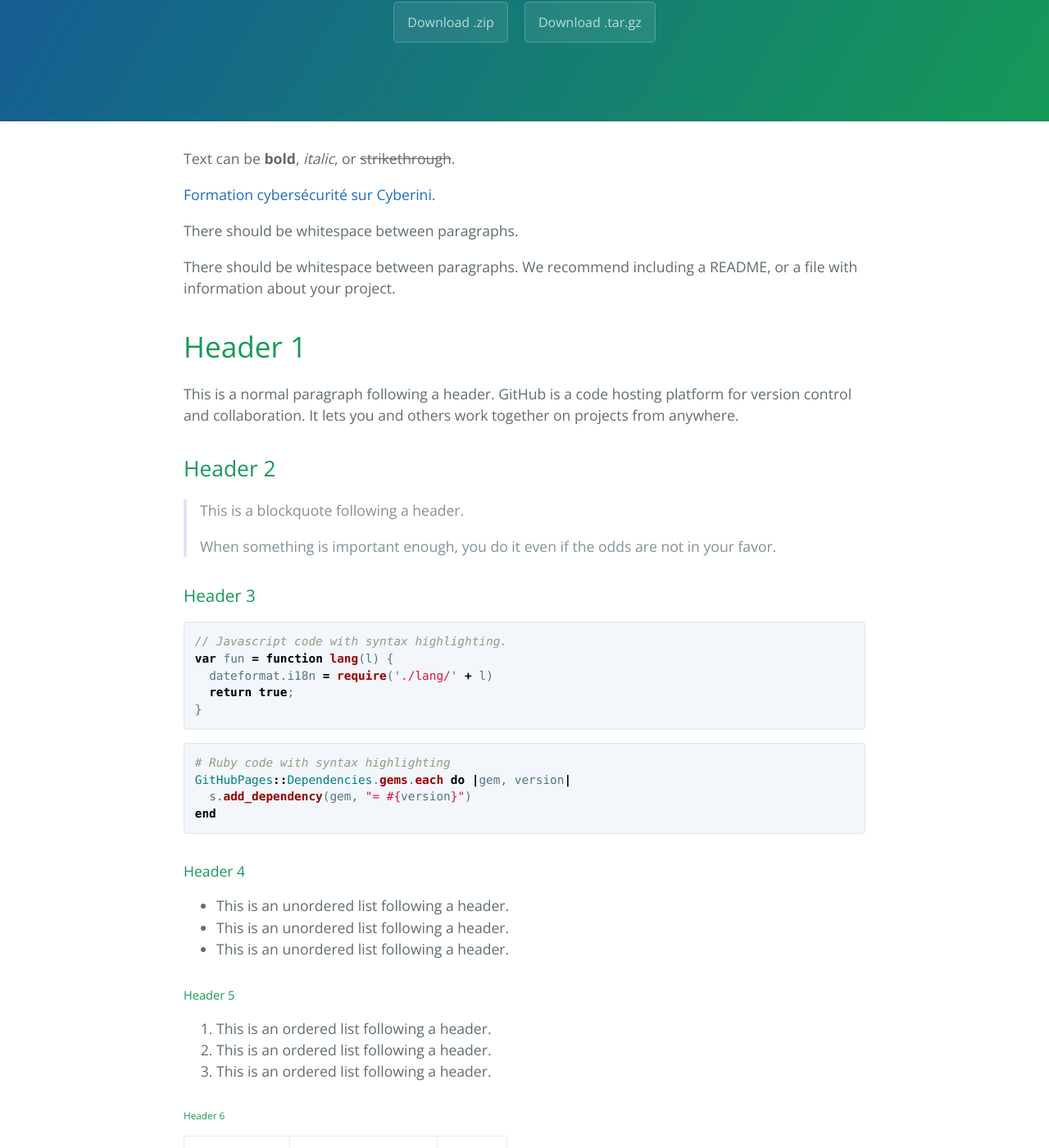
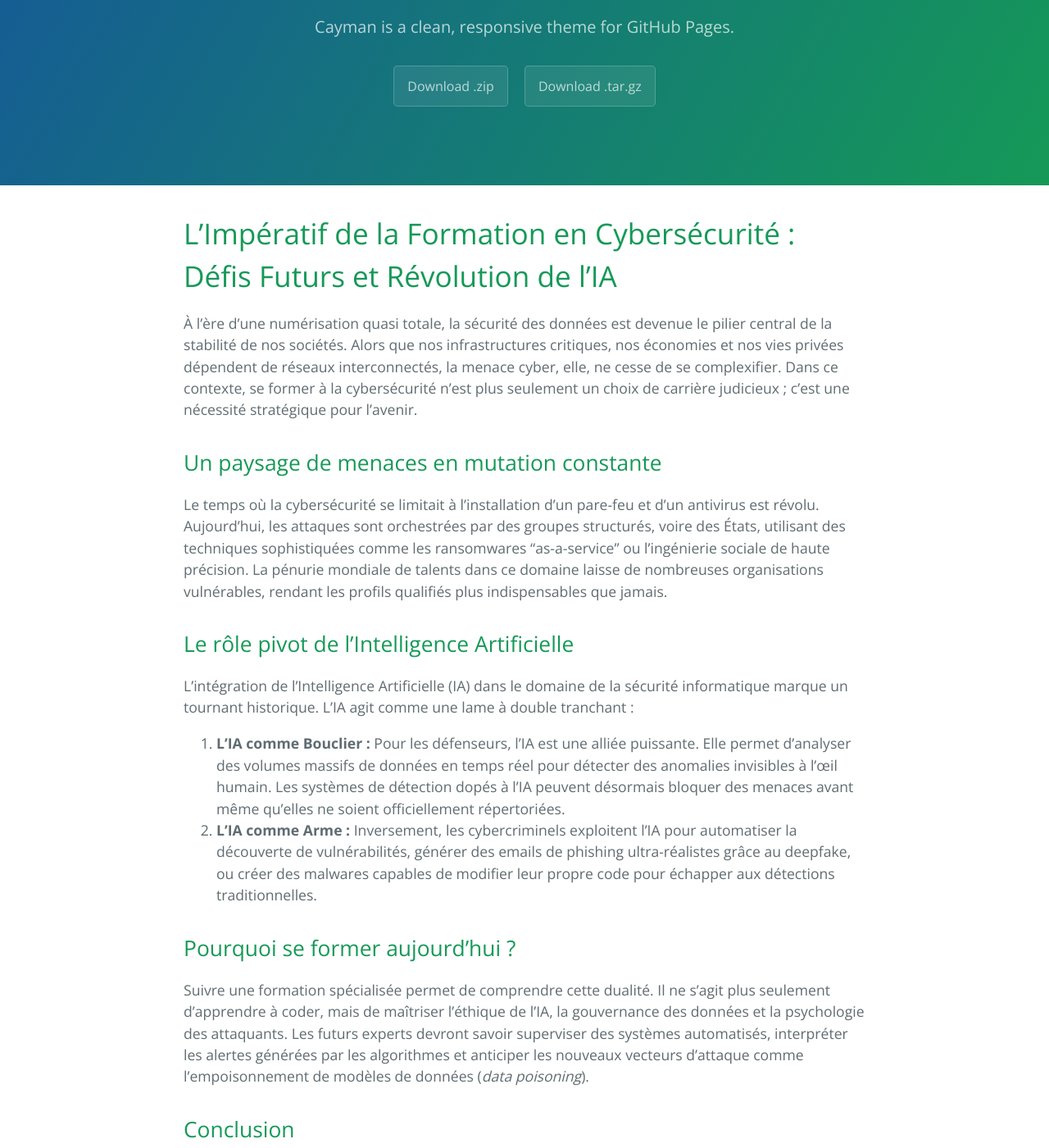
Before and after one commit to cyberini/cyberini.github.io, a Jekyll site: the page built from index.md, in a window 1280 px wide and 1400 px high, scrolled down 235 px. Shown: the whole window at 82% size. Built offline with Jekyll 4.4.1, drawn with Linux system fonts in a browser that asks for light colours; some of the changed text lies outside the part shown.

Commit message:
Update index.md

````diff
--- a/index.md
+++ b/index.md
@@ -1,123 +1,29 @@
 ---
 layout: default
+title: L'Impératif de la Formation en Cybersécurité à l'ère de l'IA
 ---
 
-Text can be **bold**, _italic_, or ~~strikethrough~~.
+# L’Impératif de la Formation en Cybersécurité : Défis Futurs et Révolution de l’IA
+
+À l’ère d’une numérisation quasi totale, la sécurité des données est devenue le pilier central de la stabilité de nos sociétés. Alors que nos infrastructures critiques, nos économies et nos vies privées dépendent de réseaux interconnectés, la menace cyber, elle, ne cesse de se complexifier. Dans ce contexte, se former à la cybersécurité n’est plus seulement un choix de carrière judicieux ; c’est une nécessité stratégique pour l’avenir.
+
+## Un paysage de menaces en mutation constante
+
+Le temps où la cybersécurité se limitait à l’installation d’un pare-feu et d’un antivirus est révolu. Aujourd’hui, les attaques sont orchestrées par des groupes structurés, voire des États, utilisant des techniques sophistiquées comme les ransomwares "as-a-service" ou l’ingénierie sociale de haute précision. La pénurie mondiale de talents dans ce domaine laisse de nombreuses organisations vulnérables, rendant les profils qualifiés plus indispensables que jamais.
+
+## Le rôle pivot de l’Intelligence Artificielle
+
+L’intégration de l’Intelligence Artificielle (IA) dans le domaine de la sécurité informatique marque un tournant historique. L’IA agit comme une lame à double tranchant :
+
+1.  **L’IA comme Bouclier :** Pour les défenseurs, l’IA est une alliée puissante. Elle permet d’analyser des volumes massifs de données en temps réel pour détecter des anomalies invisibles à l’œil humain. Les systèmes de détection dopés à l’IA peuvent désormais bloquer des menaces avant même qu’elles ne soient officiellement répertoriées.
+2.  **L’IA comme Arme :** Inversement, les cybercriminels exploitent l’IA pour automatiser la découverte de vulnérabilités, générer des emails de phishing ultra-réalistes grâce au deepfake, ou créer des malwares capables de modifier leur propre code pour échapper aux détections traditionnelles.
+
+## Pourquoi se former aujourd’hui ?
+
+Suivre une formation spécialisée permet de comprendre cette dualité. Il ne s’agit plus seulement d’apprendre à coder, mais de maîtriser l’éthique de l’IA, la gouvernance des données et la psychologie des attaquants. Les futurs experts devront savoir superviser des systèmes automatisés, interpréter les alertes générées par les algorithmes et anticiper les nouveaux vecteurs d’attaque comme l’empoisonnement de modèles de données (*data poisoning*).
+
+## Conclusion
+
+La cybersécurité de demain sera une bataille d’algorithmes, mais l’intelligence humaine restera le dernier rempart. Se former aujourd’hui, c’est acquérir les compétences nécessaires pour naviguer dans un monde où la confiance numérique est la monnaie la plus précieuse. Que vous soyez étudiant ou en reconversion, investir dans ce domaine, c’est choisir un métier d’avenir au cœur des enjeux géopolitiques et technologiques du XXIe siècle.
 
 [Formation cybersécurité sur Cyberini](https://cyberini.com).
-
-There should be whitespace between paragraphs.
-
-There should be whitespace between paragraphs. We recommend including a README, or a file with information about your project.
-
-# Header 1
-
-This is a normal paragraph following a header. GitHub is a code hosting platform for version control and collaboration. It lets you and others work together on projects from anywhere.
-
-## Header 2
-
-> This is a blockquote following a header.
->
-> When something is important enough, you do it even if the odds are not in your favor.
-
-### Header 3
-
-```js
-// Javascript code with syntax highlighting.
-var fun = function lang(l) {
-  dateformat.i18n = require('./lang/' + l)
-  return true;
-}
-```
-
-```ruby
-# Ruby code with syntax highlighting
-GitHubPages::Dependencies.gems.each do |gem, version|
-  s.add_dependency(gem, "= #{version}")
-end
-```
-
-#### Header 4
-
-*   This is an unordered list following a header.
-*   This is an unordered list following a header.
-*   This is an unordered list following a header.
-
-##### Header 5
-
-1.  This is an ordered list following a header.
-2.  This is an ordered list following a header.
-3.  This is an ordered list following a header.
-
-###### Header 6
-
-| head1        | head two          | three |
-|:-------------|:------------------|:------|
-| ok           | good swedish fish | nice  |
-| out of stock | good and plenty   | nice  |
-| ok           | good `oreos`      | hmm   |
-| ok           | good `zoute` drop | yumm  |
-
-### There's a horizontal rule below this.
-
-* * *
-
-### Here is an unordered list:
-
-*   Item foo
-*   Item bar
-*   Item baz
-*   Item zip
-
-### And an ordered list:
-
-1.  Item one
-1.  Item two
-1.  Item three
-1.  Item four
-
-### And a nested list:
-
-- level 1 item
-  - level 2 item
-  - level 2 item
-    - level 3 item
-    - level 3 item
-- level 1 item
-  - level 2 item
-  - level 2 item
-  - level 2 item
-- level 1 item
-  - level 2 item
-  - level 2 item
-- level 1 item
-
-### Small image
-
-![Octocat](https://github.githubassets.com/images/icons/emoji/octocat.png)
-
-### Large image
-
-![Branching](https://guides.github.com/activities/hello-world/branching.png)
-
-
-### Definition lists can be used with HTML syntax.
-
-<dl>
-<dt>Name</dt>
-<dd>Godzilla</dd>
-<dt>Born</dt>
-<dd>1952</dd>
-<dt>Birthplace</dt>
-<dd>Japan</dd>
-<dt>Color</dt>
-<dd>Green</dd>
-</dl>
-
-```
-Long, single-line code blocks should not wrap. They should horizontally scroll if they are too long. This line should be long enough to demonstrate this.
-```
-
-```
-The final element.
-```
````
